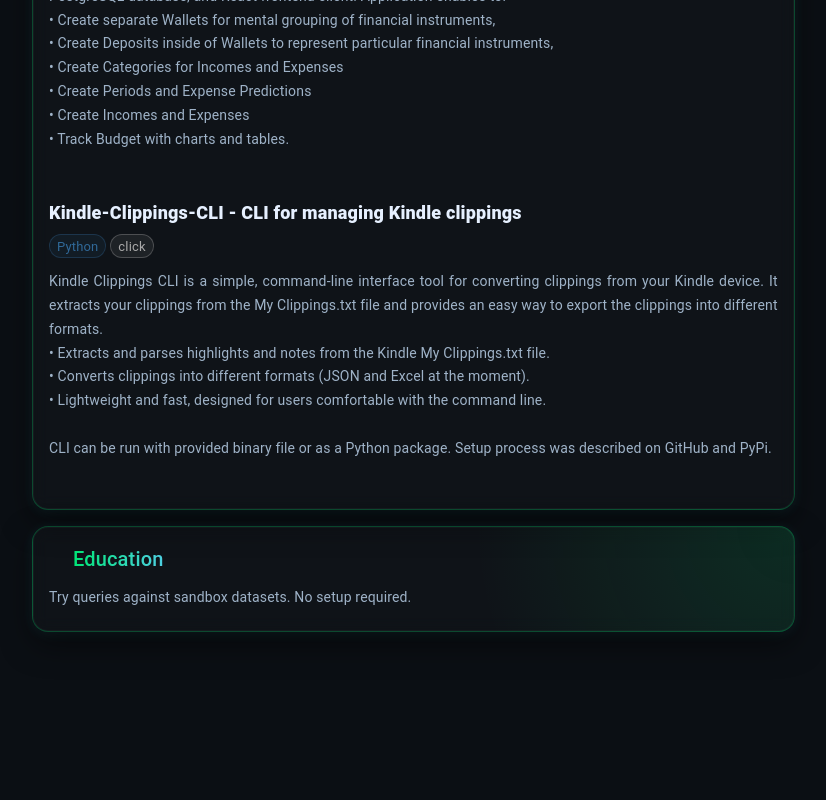
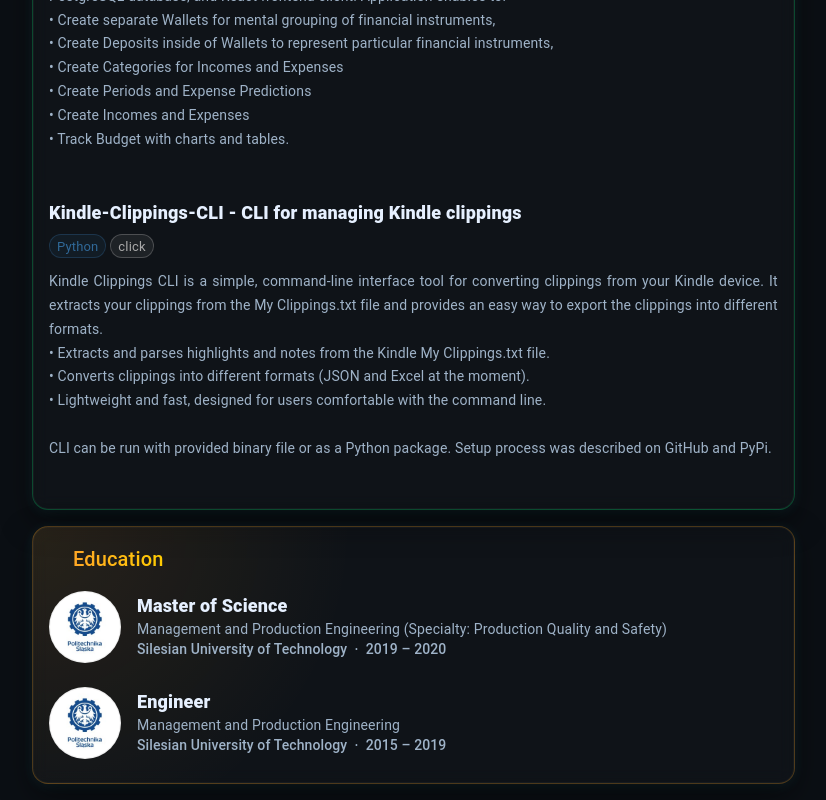
Before and after one commit to MateDawid/matedawid.github.io, a React (Create React App) app: page / in a window 1280 px wide. Shown: the part 1914-2714 px from the top of the page, without its empty margins (32-858 px from the left). Before the commit the page ends 2562 px from the top, so only its background shows below. Built offline with nearby package versions, Linux system fonts and the light colour scheme; some icons are missing.

Commit message:
EducationCard

```diff
--- /dev/null
+++ b/src/components/EducationCard.style.tsx
@@ -0,0 +1,29 @@
+import { styled } from "@mui/material/styles";
+import { Box, Card } from "@mui/material";
+
+export const StyledEducationCard = styled(Card)({
+  borderColor: "rgba(255,167,38,0.25)",
+  background:
+    "radial-gradient(800px circle at 0% 0%, rgba(255,167,38,0.10), transparent 40%), rgba(255,255,255,0.02)",
+});
+
+export const UniversityImageBox = styled(Box)({
+  width: 72,
+  height: 72,
+  minWidth: 72,
+  minHeight: 72,
+  borderRadius: "50%",
+  flexShrink: 0,
+  background: "rgba(255,255,255,0.92)",
+  border: "1px solid rgba(255,255,255,0.12)",
+  display: "flex",
+  alignItems: "center",
+  justifyContent: "center",
+  overflow: "hidden",
+});
+
+export const UniversityImage = styled(Box)({
+  width: "100%",
+  height: "100%",
+  objectFit: "cover",
+}) as typeof Box;
--- a/src/components/EducationCard.tsx
+++ b/src/components/EducationCard.tsx
@@ -1,26 +1,48 @@
 import * as React from "react";
-import { Card, CardContent, Stack, Typography } from "@mui/material";
-import TerminalIcon from "@mui/icons-material/Terminal";
+import { CardContent, Stack, Typography } from "@mui/material";
+import SchoolIcon from "@mui/icons-material/School";
 import { gradientText } from "./utils";
+import { edication_card_data as data } from "../data";
+import {
+  StyledEducationCard,
+  UniversityImageBox,
+  UniversityImage,
+} from "./EducationCard.style";
 
 export const EducationCard: React.FC = () => (
-  <Card
-    sx={{
-      borderColor: "rgba(0,230,118,0.25)",
-      background:
-        "radial-gradient(800px circle at 100% 0%, rgba(0,230,118,0.12), transparent 40%), rgba(255,255,255,0.02)",
-    }}
-  >
+  <StyledEducationCard>
     <CardContent>
-      <Stack direction="row" alignItems="center" spacing={1}>
-        <TerminalIcon sx={{ color: "#00E676" }} />
-        <Typography variant="h6" sx={gradientText("#00E676", "#4dd0e1")}>
+      <Stack direction="row" alignItems="center" spacing={1} sx={{ mb: 2 }}>
+        <SchoolIcon sx={{ color: "#ffa726" }} />
+        <Typography variant="h6" sx={gradientText("#ffa726", "#ffcc02")}>
           Education
         </Typography>
       </Stack>
-      <Typography variant="body2" color="text.secondary" sx={{ mt: 1.5 }}>
-        Try queries against sandbox datasets. No setup required.
-      </Typography>
+      <Stack spacing={3}>
+        {data.educationItems.map((item, idx) => (
+          <Stack key={idx} direction="row" spacing={2}>
+            <UniversityImageBox>
+              <UniversityImage
+                component="img"
+                src={item.university_image}
+                alt={item.university_name}
+              />
+            </UniversityImageBox>
+            <Stack justifyContent="center">
+              <Typography sx={{ fontWeight: 800, fontSize: 18 }}>
+                {item.degree}
+              </Typography>
+              <Typography variant="body2" color="text.secondary">
+                {item.field_of_study}
+              </Typography>
+              <Typography variant="subtitle2" color="text.secondary">
+                {item.university_name} &nbsp;·&nbsp; {item.start_date} –{" "}
+                {item.end_date ?? "Present"}
+              </Typography>
+            </Stack>
+          </Stack>
+        ))}
+      </Stack>
     </CardContent>
-  </Card>
+  </StyledEducationCard>
 );
--- /dev/null
+++ b/src/data/education_card.json
@@ -0,0 +1,20 @@
+{
+  "educationItems": [
+    {
+      "degree": "Master of Science",
+      "field_of_study": "Management and Production Engineering (Specialty: Production Quality and Safety)",
+      "university_name": "Silesian University of Technology",
+      "university_image": "/media/polsl.jpg",
+      "start_date": "2019",
+      "end_date": "2020"
+    },
+    {
+      "degree": "Engineer",
+      "field_of_study": "Management and Production Engineering",
+      "university_name": "Silesian University of Technology",
+      "university_image": "/media/polsl.jpg",
+      "start_date": "2015",
+      "end_date": "2019"
+    }
+  ]
+}
--- a/src/data/index.ts
+++ b/src/data/index.ts
@@ -4,12 +4,14 @@
   SkillsCardData,
   ExperienceCardData,
   ProjectsCardData,
+  EducationCardData,
 } from "./types";
 import profile_card_json from "./profile_card.json";
 import about_card_json from "./about_card.json";
 import skills_card_json from "./skills_card.json";
 import experience_card_json from "./experience_card.json";
 import projects_card_json from "./projects_card.json";
+import education_card_json from "./education_card.json";
 import skill_chip_colors_json from "./skill_chip_colors.json";
 
 export const profile_card_data: ProfileCardData = profile_card_json;
@@ -17,4 +19,5 @@
 export const skills_card_data: SkillsCardData = skills_card_json;
 export const experience_card_data: ExperienceCardData = experience_card_json;
 export const projects_card_data: ProjectsCardData = projects_card_json;
+export const edication_card_data: EducationCardData = education_card_json;
 export const skill_chip_colors: Record<string, string> = skill_chip_colors_json;
--- a/src/data/types/index.ts
+++ b/src/data/types/index.ts
@@ -3,3 +3,4 @@
 export { type SkillsCardData } from "./SkillsCardData";
 export { type ExperienceCardData } from "./ExperienceCardData";
 export { type ProjectsCardData } from "./ProjectsCardData";
+export { type EducationCardData } from "./EducationCardData";
```
Also changed, not shown: src/data/types/EducationCardData.ts (added, +12 -0 lines), public/media/polsl.jpg (added).
